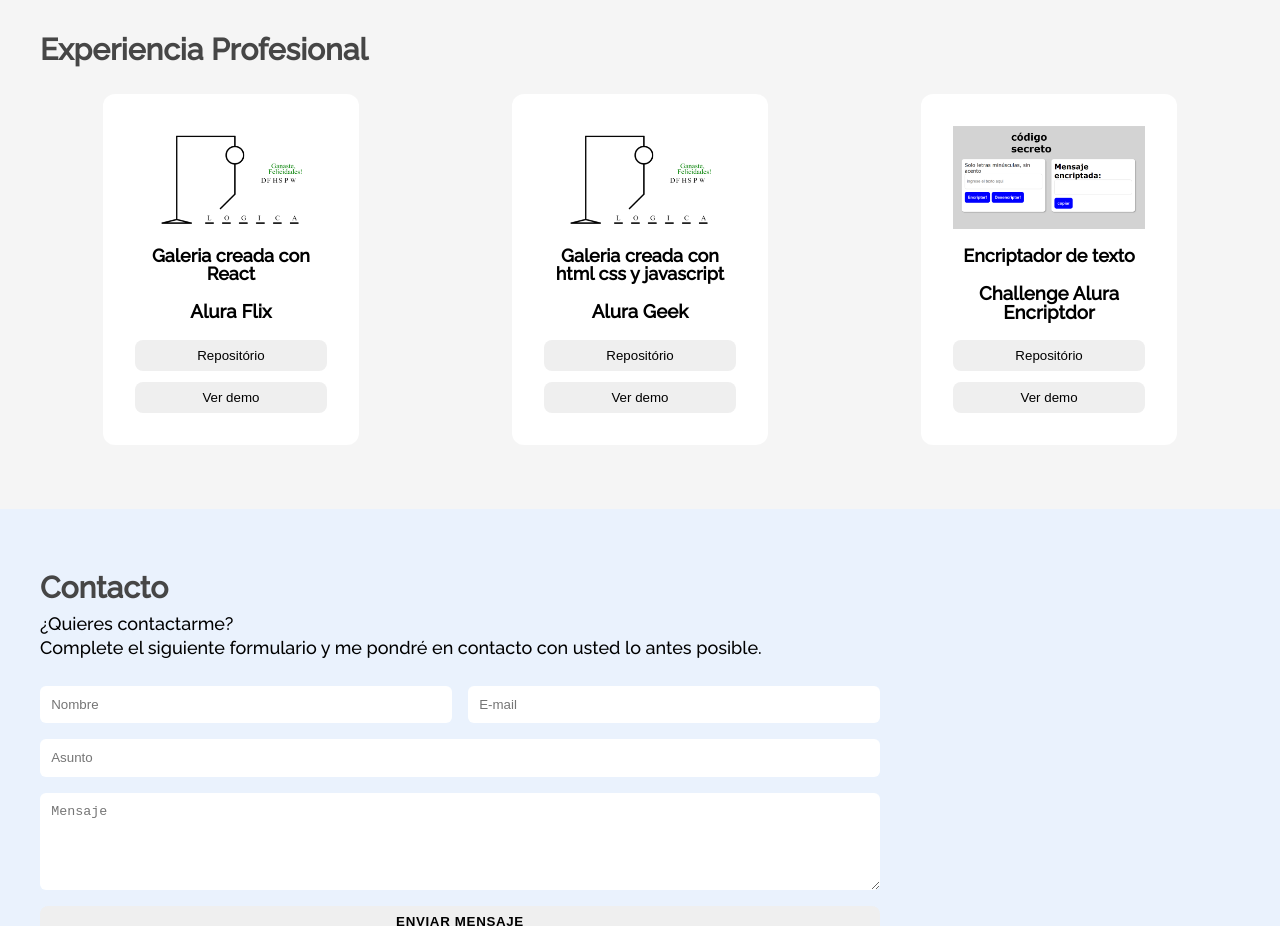
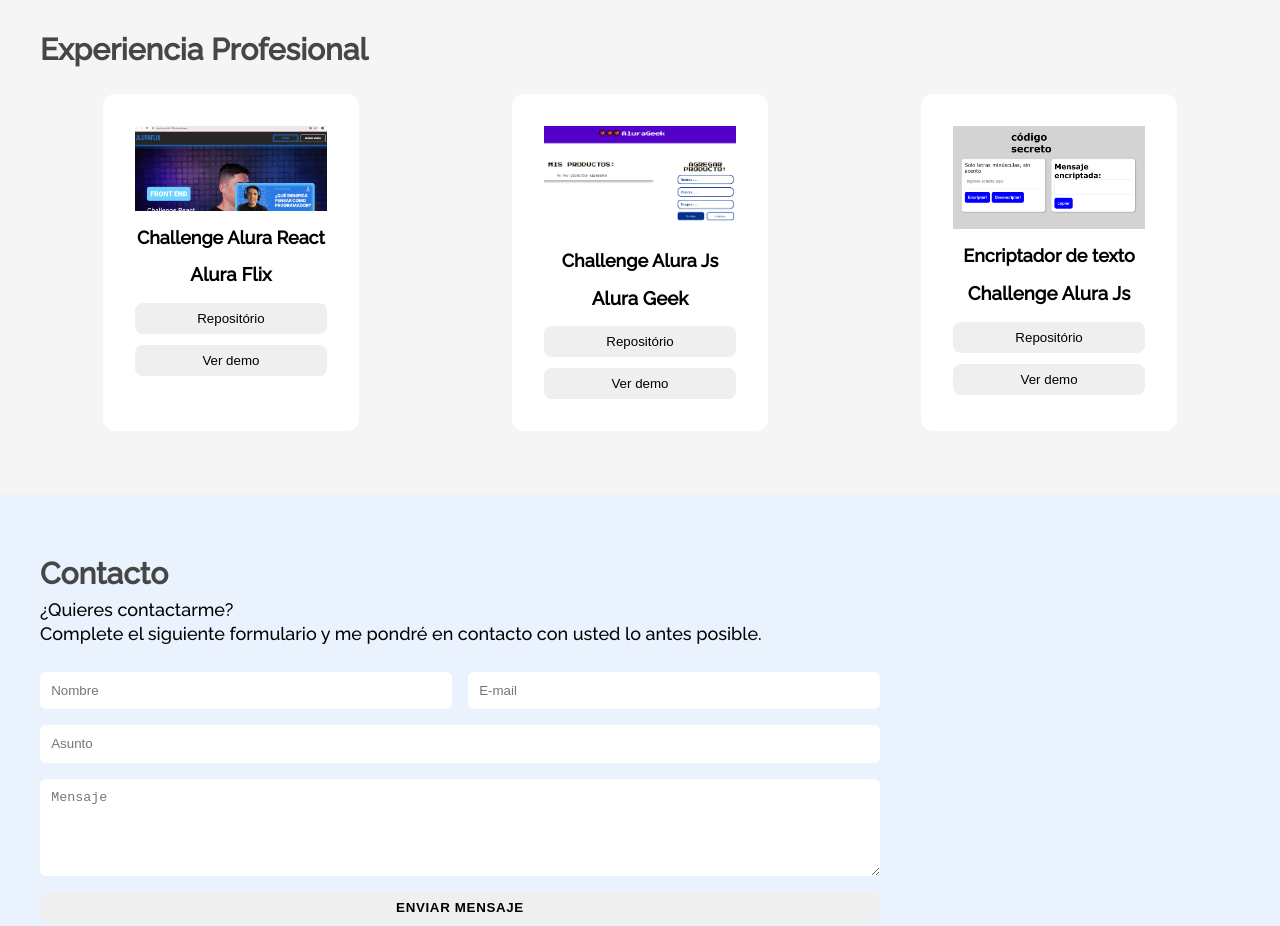
Before and after one commit to vapatogu/challenge-portafolio, a plain HTML site: page index.html in a window 1280 px wide. Shown: the part 1700-2626 px from the top of the page. Drawn offline with Linux system fonts and the light colour scheme.

Commit message:
portafolio listo

```diff
--- a/index.html
+++ b/index.html
@@ -147,11 +147,11 @@
         <div class="experience__list">
           <div class="experiencie__box">
             <div class="experience__img">
-              <img class="experience__img" src="assets\forca_print.png" />
+              <img class="experience__img" src="assets\aluraflix.png" />
             </div>
             <div class="experience__info">
               <h2 class="experience__title">
-                Galeria creada con React
+                Challenge Alura React
               </h2>
               <h3 class="experience__text">Alura Flix</h3>
               <div class="experience__description">
@@ -164,7 +164,7 @@
                   ></span
                 >
                 <span class="experience__demo"
-                  ><a href=""
+                  ><a href="https://inspiring-truffle-138dcd.netlify.app/"
                     ><button class="experience__botao--demo">
                       Ver demo
                     </button></a
@@ -175,11 +175,11 @@
           </div>
           <div class="experiencie__box">
             <div class="experience__img">
-              <img class="experience__img" src="assets\forca_print.png" />
+              <img class="experience__img" src="assets\alurageek.png" />
             </div>
             <div class="experience__info">
               <h2 class="experience__title">
-                Galeria creada con html css y javascript
+                Challenge Alura Js
               </h2>
               <h3 class="experience__text">Alura Geek</h3>
               <div class="experience__description">
@@ -208,7 +208,7 @@
             </div>
             <div class="experience__info">
               <h2 class="experience__title">Encriptador de texto</h2>
-              <h3 class="experience__text">Challenge Alura Encriptdor</h3>
+              <h3 class="experience__text">Challenge Alura Js</h3>
               <div class="experience__description">
                 <span class="experience__repo"
                   ><a
```
Also changed, not shown: assets/aluraflix.PNG (added), assets/alurageek.PNG (added), assets/encriptador.PNG (added).
